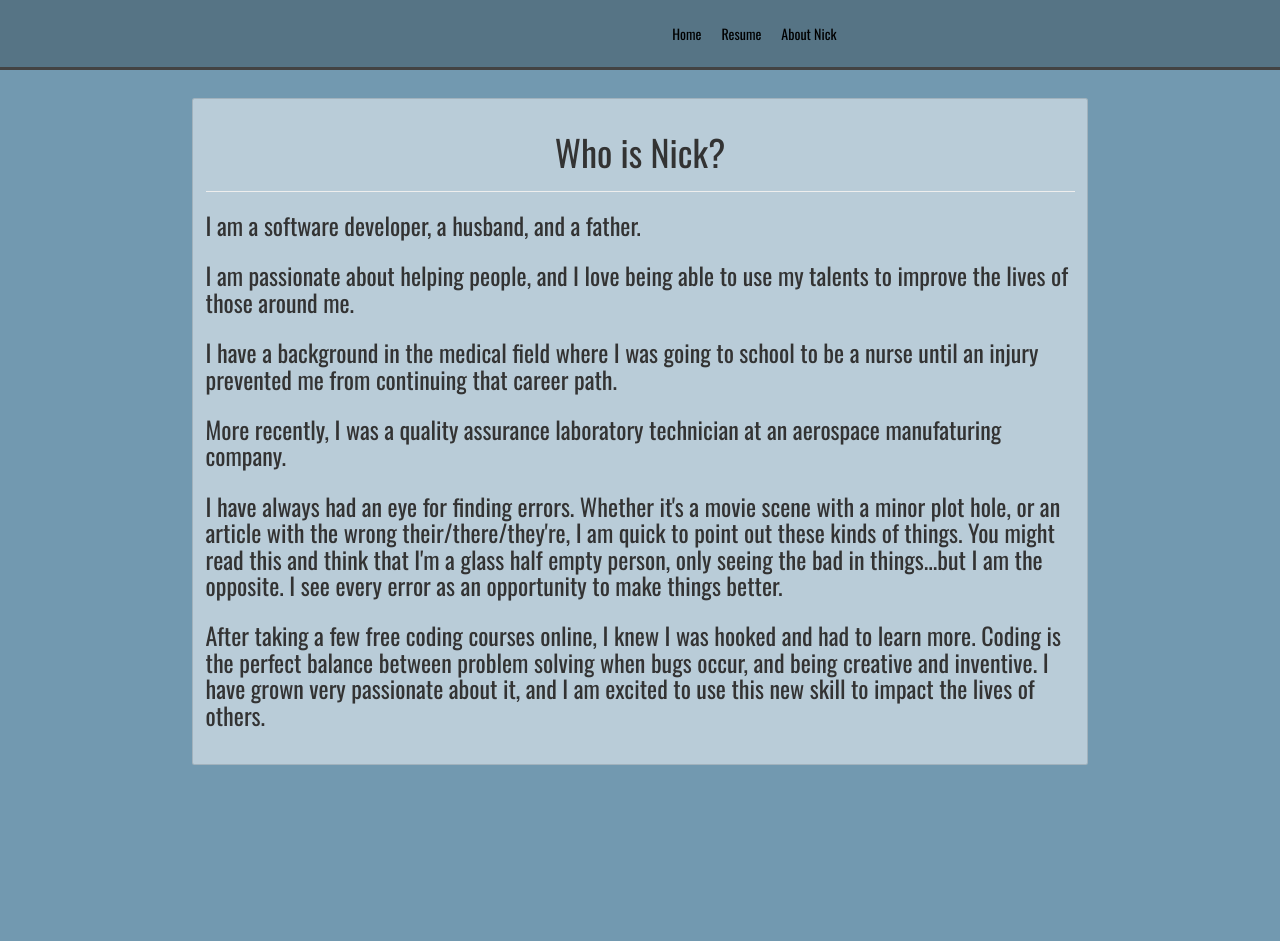
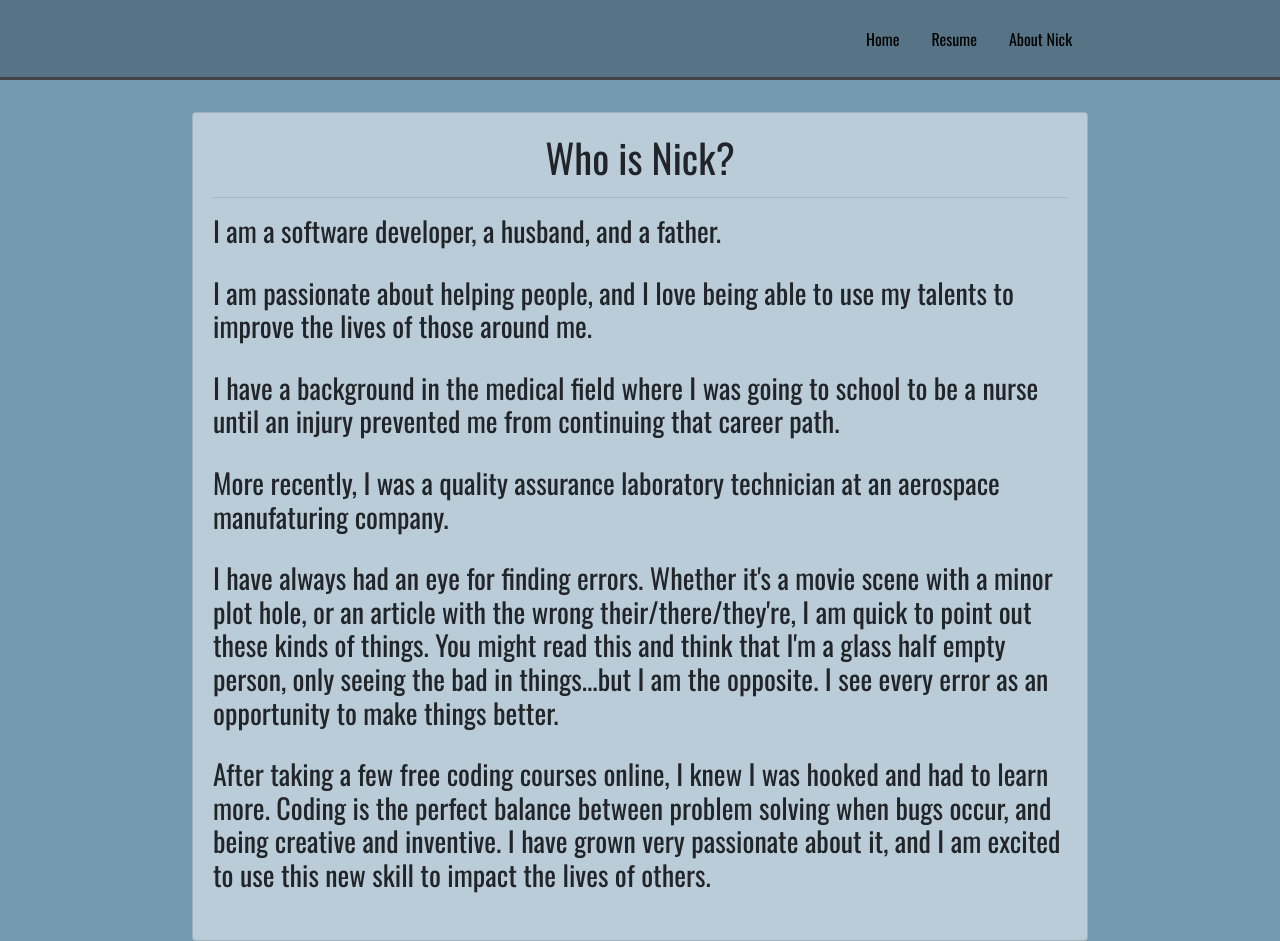
Before and after one commit to Nhvattum/portfolio, a Next.js app: page /about in a window 1280 px wide. Before the commit the page ends 800 px from the top, so only its background shows below. Built offline with nearby package versions, Linux system fonts and the light colour scheme.

Commit message:
fixing bootstrap

```diff
--- a/components/home.js
+++ b/components/home.js
@@ -2,7 +2,7 @@ import Navbar from './navbar'
 import {ListGroup, ListGroupItem} from 'react-bootstrap'
 import Card from 'react-bootstrap/Card'
 import Footer from './footer'
-import Head from 'next/head'
+// import Head from 'next/head'
 
 export default function Home() {
     return (
--- a/components/navbar.js
+++ b/components/navbar.js
@@ -4,23 +4,14 @@ import {Nav, Link, NavLink} from 'react-bootstrap'
 
 export default function Navbar() {
 
-    // useEffect(() => {
-    //     document.getElementById('home').style.color = "hotpink";
-    // }, [])
 
     return (
         <div className="navDiv">
             <Head>
-                <script src="https://unpkg.com/react/umd/react.production.min.js" crossorigin></script>
-                <script
-                    src="https://unpkg.com/react-dom/umd/react-dom.production.min.js"
-                    crossorigin>
-                </script>
-                <script
-                    src="https://unpkg.com/react-bootstrap@next/dist/react-bootstrap.min.js"
-                    crossorigin>
-                </script>
+                <link href="https://fonts.googleapis.com/css2?family=Oswald:wght@400&display=swap" rel="stylesheet"/>
                 <title>Nick Hvattum Portfolio</title>
+                <link rel="icon" href="/favicon.ico" />
+                <link rel="stylesheet" href="https://maxcdn.bootstrapcdn.com/bootstrap/4.3.1/css/bootstrap.min.css"></link>
             </Head>
 
             <Nav className="navBar "activeKey="/home">
--- a/pages/_app.js
+++ b/pages/_app.js
@@ -5,14 +5,12 @@ import Head from 'next/head'
 function MyApp({ Component, pageProps }) {
   return (
     <div>
-      <Head>
+      {/* <Head>
         <link href="https://fonts.googleapis.com/css2?family=Oswald:wght@400&display=swap" rel="stylesheet"/>
         <title>Nick Hvattum Portfolio</title>
         <link rel="icon" href="/favicon.ico" />
-        <link rel="stylesheet" href="https://cdn.jsdelivr.net/gh/konpa/devicon@master/devicon.min.css"></link>
-        <link rel="stylesheet" href="https://maxcdn.bootstrapcdn.com/bootstrap/3.4.1/css/bootstrap.min.css"></link>
-
-      </Head>
+        <link rel="stylesheet" href="https://maxcdn.bootstrapcdn.com/bootstrap/4.3.1/css/bootstrap.min.css"></link>
+      </Head> */}
       <Component {...pageProps} />
     </div>
   )
```
